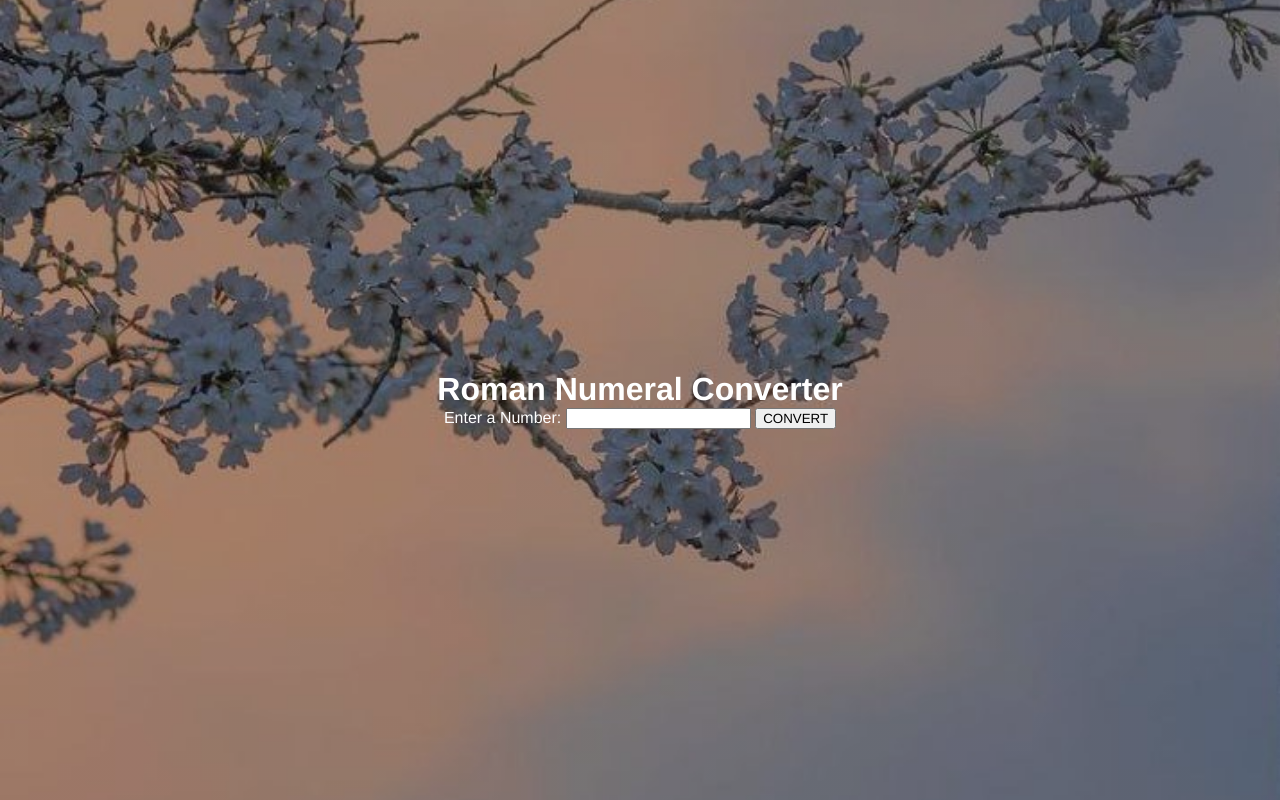
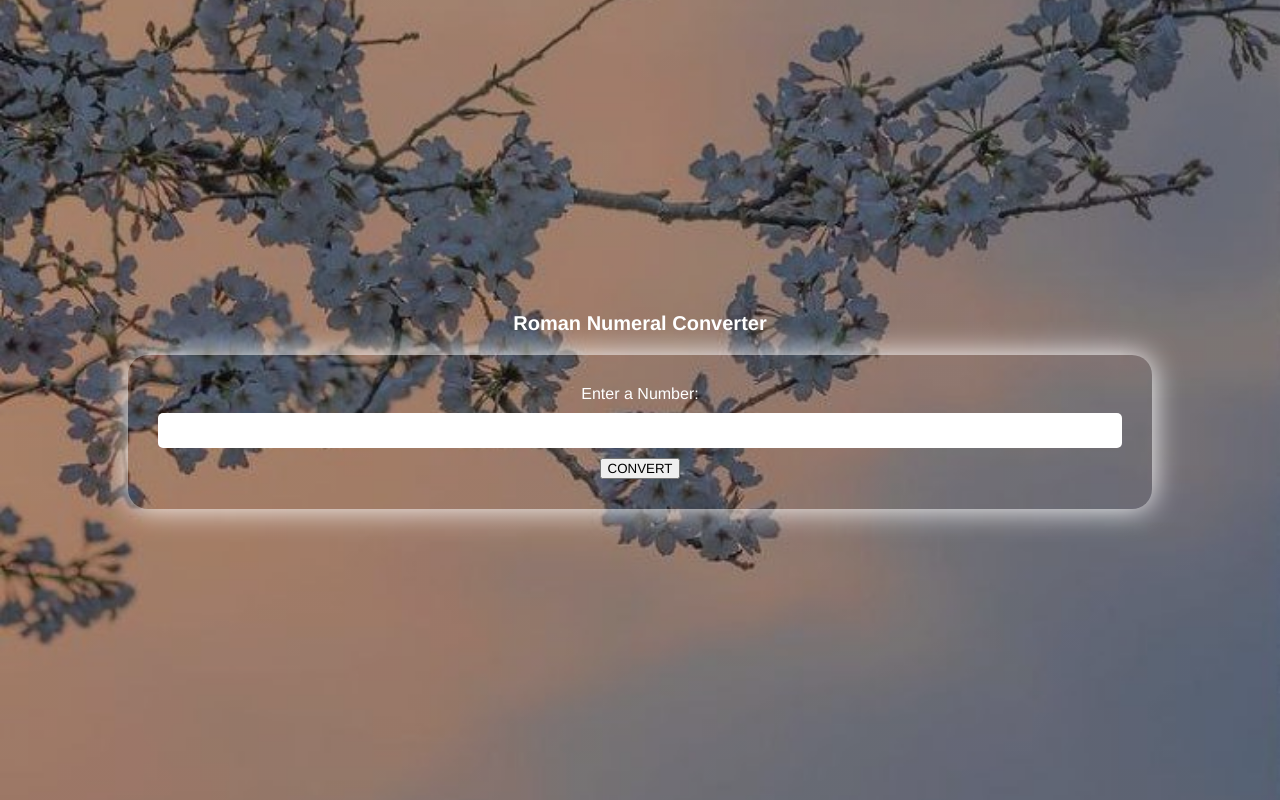
Before and after one commit to Najeeba-Qarqin/romanNumeralConverter, a plain HTML site: page index.html in a window 1280 px wide. Drawn offline with Linux system fonts and the light colour scheme.

Commit message:
Added style to header container of elements and to input

```diff
--- a/styles.css
+++ b/styles.css
@@ -16,3 +16,30 @@ body {
   height: 100vh;
   color: white;
 }
+
+header {
+  font-size: 10px;
+  text-align: center;
+  margin: 20px;
+}
+
+.container {
+  display: flex;
+  flex-direction: column;
+  justify-content: center;
+  align-items: center;
+  padding: 30px;
+  gap: 10px;
+  width: 80vw;
+  box-shadow: 0 0 30px white;
+  border-radius: 20px;
+}
+
+#number {
+  padding: 10px;
+  border-radius: 5px;
+  border: none;
+  font-weight: 700;
+  color: #7591c6;
+  width: 100%;
+}
```
